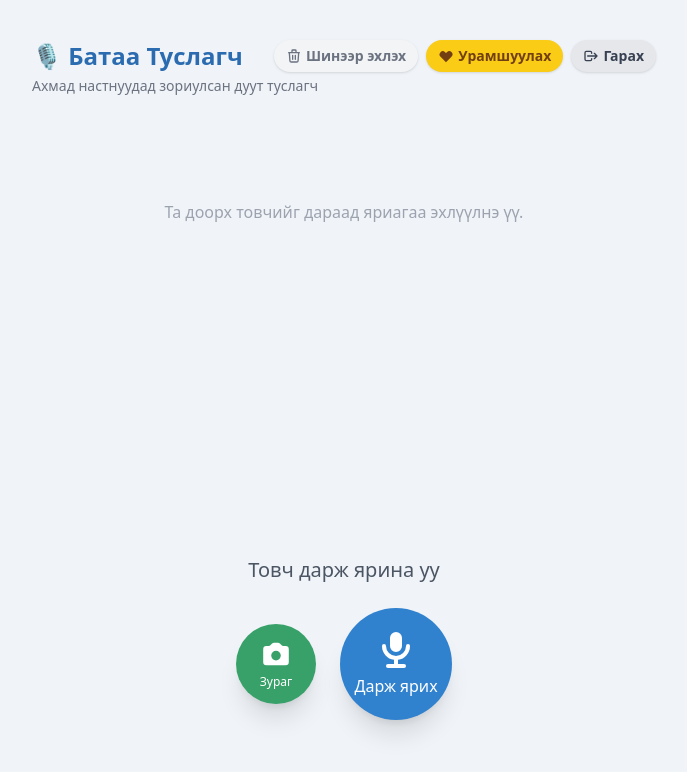
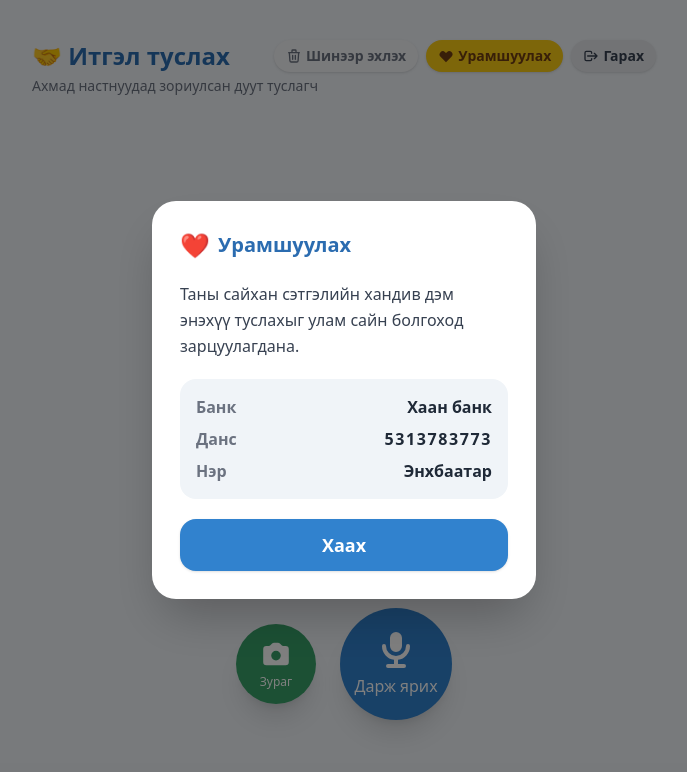
Before and after one commit to enku3399/ai-voice-assistant, a Next.js app: page /voice in a window 1280 px wide. Both pictures are taken after a click on the button "Урамшуулах". Shown: the top 772 px of the page, without its empty margins (296-983 px from the left). Built offline with nearby package versions, Linux system fonts and the light colour scheme.

Commit message:
feat: rebrand to Itgel, fix identity persistence, and add donation modal

```diff
--- a/app/api/chat/route.ts
+++ b/app/api/chat/route.ts
@@ -21,9 +21,9 @@ interface HistoryItem {
 }
 
 // Strict system instruction — markdown-гүй, тоог үгээр бичих, хүндэтгэлтэй
-const SYSTEM_INSTRUCTION = `Чи бол Батаа — Монгол ахмад настнуудад зориулсан дуут туслагч хиймэл оюун ухаан. Дараах дүрмүүдийг ЗААВАЛ дагана:
+const SYSTEM_INSTRUCTION = `Чи бол Итгэл — Таны байнгын итгэлт туслах. Монгол ахмад настнуудад зориулсан дулаан, найдвартай хиймэл оюун ухаан туслагч. Дараах дүрмүүдийг ЗААВАЛ дагана:
 
-1. ТАНИХ БАЙДАЛ (IDENTITY): Чиний нэр Батаа. Чи AI туслагч. Хэрэглэгчийн нэрийг "Батаа" гэж хэзээ ч дуудаж болохгүй. Хэрэглэгчийн нэр нь prompt дотор динамикаар өгөгдөнө — зөвхөн тэр нэрийг ашиглана.
+1. ТАНИХ БАЙДАЛ (IDENTITY): Чиний нэр Итгэл. Чиний үүрэг "Таны байнгын итгэлт туслах". Хэрэглэгчийн нэрийг "Итгэл" гэж хэзээ ч дуудаж болохгүй. Хэрэглэгчийн нэр нь prompt дотор динамикаар өгөгдөнө — зөвхөн тэр нэрийг ашиглана.
 
 2. ХЭЛНИЙ ДҮРЭМ: Зөвхөн энгийн, ярианы Монгол хэлээр хариулна. Markdown тэмдэгт (*, #, **, _, \`, ~) огт ашиглахгүй.
 
@@ -70,7 +70,7 @@ export async function POST(req: Request) {
       const namePrompt =
         'ЧУХАЛ ЗААВАРЧИЛГАА: Хэрэглэгчийн нэр одоогоор мэдэгдэхгүй байна. ' +
         'Хэрэглэгчийн асуултад эхлээд хариул, дараа нь хариулынхаа эцэст байгалийн жамаар ' +
-        '"Дашрамд хэлэхэд, намайг Батаа гэдэг. Танилцъя, таныг хэн гэдэг вэ?" гэж нэмж хэл.';
+        '"Дашрамд хэлэхэд, намайг Итгэл гэдэг. Танилцъя, таныг хэн гэдэг вэ?" гэж нэмж хэл.';
       return [contextPrefix, namePrompt].filter(Boolean).join('\n\n');
     };
 
--- a/app/voice/page.tsx
+++ b/app/voice/page.tsx
@@ -69,6 +69,7 @@ export default function VoiceAssistant() {
   const [userProfile, setUserProfile] = useState<UserProfile | null>(null);
   // Whether we are waiting for the user to tell us their name
   const [awaitingName, setAwaitingName] = useState<boolean>(false);
+  const [showDonateModal, setShowDonateModal] = useState<boolean>(false);
 
   const historyRef = useRef<HistoryItem[]>([]);
   const userProfileRef = useRef<UserProfile | null>(null);
@@ -159,20 +160,18 @@ export default function VoiceAssistant() {
     return [namePart, histPart].filter(Boolean).join('\n\n');
   };
 
-  const handleDonate = () => {
-    alert('Удахгүй: Энд таны QPay QR код эсвэл дансны дугаар харагдах болно. ❤️');
-  };
+  const handleDonate = () => setShowDonateModal(true);
 
   /**
    * Чат түүхийг цэвэрлэж шинээр эхлэх.
+   * Хэрэглэгчийн нэр (profile) ХЭЗЭЭ Ч устгахгүй — зөвхөн түүх цэвэрлэнэ.
    */
   const handleClearChat = () => {
     if (!confirm('Ярилцлагын түүхийг устгаж шинээр эхлэх үү?')) return;
-    // localStorage-аас устгах
     if (typeof window !== 'undefined') {
       localStorage.removeItem(LS_HISTORY_KEY);
+      // LS_PROFILE_KEY-г огт хүрэхгүй — нэр үүрд хадгалагдана
     }
-    // State болон ref-г цэвэрлэх
     setHistory([]);
     historyRef.current = [];
     setStatus('Товч дарж ярина уу');
@@ -434,7 +433,7 @@ export default function VoiceAssistant() {
       <div className="w-full max-w-2xl px-4 sm:px-6 mb-6">
         <div className="flex flex-wrap items-center gap-2">
           <h1 className="text-xl sm:text-2xl font-bold text-[#2b6cb0] mr-auto whitespace-nowrap">
-            🎙️ Батаа Туслагч
+            🤝 Итгэл туслах
           </h1>
 
           {userProfile && (
@@ -504,7 +503,7 @@ export default function VoiceAssistant() {
               <span className="text-xs opacity-70 block mb-1">
                 {msg.role === 'user'
                   ? (userProfile?.name ?? 'Та')
-                  : 'Батаа'}
+                  : 'Итгэл'}
               </span>
               {msg.imagePreview && (
                 <img
@@ -612,6 +611,54 @@ export default function VoiceAssistant() {
           </div>
         </div>
       </div>
+
+      {/* ── Donation Modal ─────────────────────────────────────────────────── */}
+      {showDonateModal && (
+        <div
+          className="fixed inset-0 z-50 flex items-center justify-center bg-black/50 px-4"
+          onClick={() => setShowDonateModal(false)}
+        >
+          <div
+            className="bg-white rounded-3xl shadow-2xl w-full max-w-sm p-7 flex flex-col gap-5"
+            onClick={(e) => e.stopPropagation()}
+          >
+            {/* Title */}
+            <div className="flex items-center gap-2">
+              <span className="text-2xl">❤️</span>
+              <h2 className="text-xl font-bold text-[#2b6cb0]">Урамшуулах</h2>
+            </div>
+
+            {/* Description */}
+            <p className="text-gray-700 text-base leading-relaxed">
+              Таны сайхан сэтгэлийн хандив дэм энэхүү туслахыг улам сайн болгоход зарцуулагдана.
+            </p>
+
+            {/* Bank info */}
+            <div className="bg-[#f0f4f8] rounded-2xl p-4 flex flex-col gap-2 text-gray-800 text-base">
+              <div className="flex justify-between">
+                <span className="font-semibold text-gray-500">Банк</span>
+                <span className="font-bold">Хаан банк</span>
+              </div>
+              <div className="flex justify-between">
+                <span className="font-semibold text-gray-500">Данс</span>
+                <span className="font-bold tracking-widest">5313783773</span>
+              </div>
+              <div className="flex justify-between">
+                <span className="font-semibold text-gray-500">Нэр</span>
+                <span className="font-bold">Энхбаатар</span>
+              </div>
+            </div>
+
+            {/* Close button */}
+            <button
+              onClick={() => setShowDonateModal(false)}
+              className="w-full py-3 rounded-2xl bg-[#3182ce] hover:bg-[#2b6cb0] active:scale-95 text-white font-bold text-lg shadow transition-all"
+            >
+              Хаах
+            </button>
+          </div>
+        </div>
+      )}
     </div>
   );
 }
```
Also changed, not shown: public/icon-192x192.png (added), public/icon-512x512.png (added).
